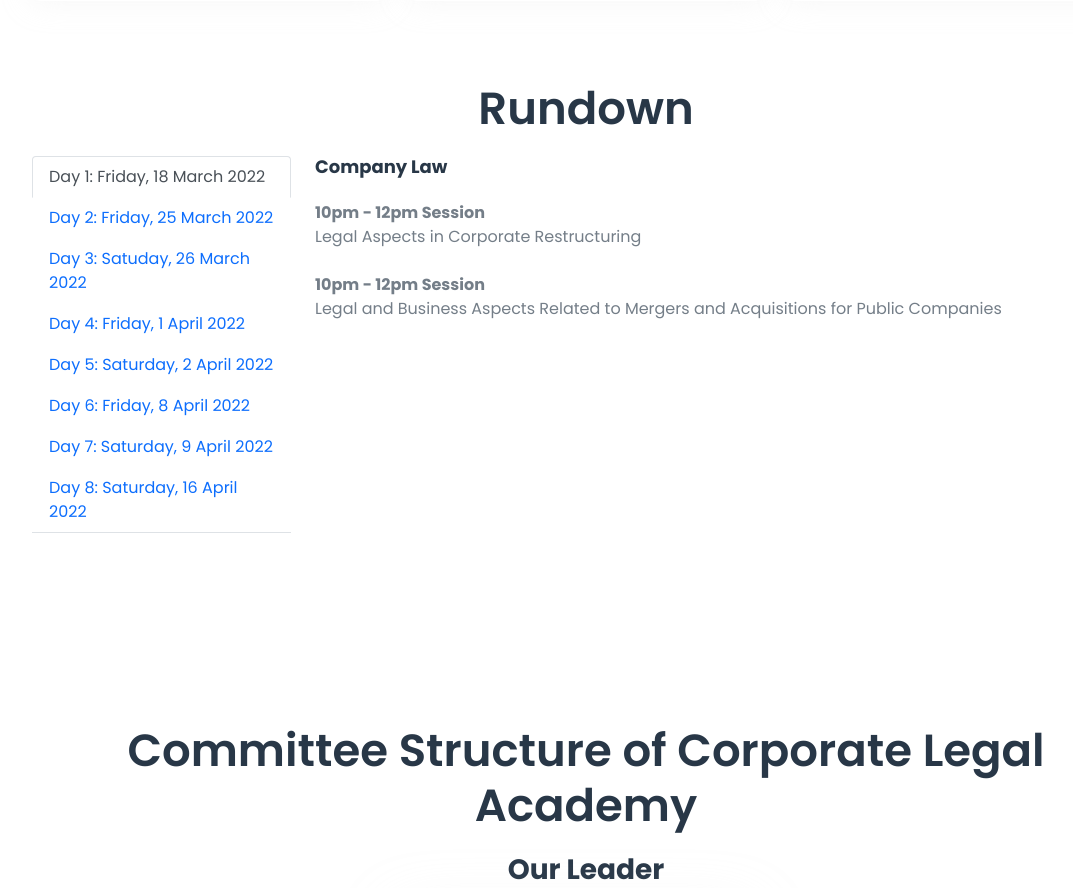
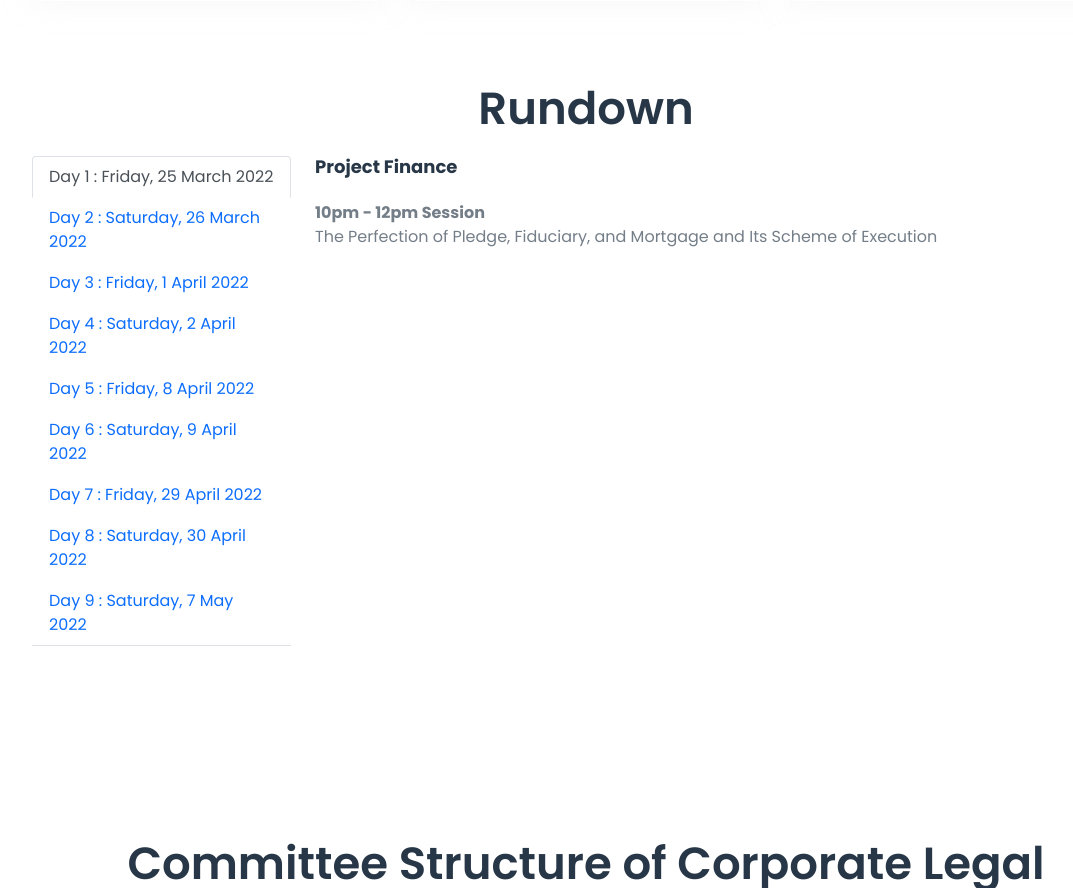
Before and after one commit to Tintapen/coprlegal, a CodeIgniter app: page /database/ in a window 1280 px wide. Shown: the part 2781-3669 px from the top of the page, without its empty margins (54-1127 px from the left). Run offline with CodeIgniter, Linux system fonts and the light colour scheme.

Commit message:
Ubah Session

```diff
--- a/application/views/template/session.php
+++ b/application/views/template/session.php
@@ -7,49 +7,43 @@
 						<div class="row portfolio-description">
  				<div class="col-5 col-sm-3">
  					<div class="nav flex-column nav-tabs h-100" id="vert-tabs-tab" role="tablist" aria-orientation="vertical">
- 						<a class="nav-link active" id="vert-tabs-home-tab" data-toggle="pill" href="#vert-tabs-home" role="tab" aria-controls="vert-tabs-home" aria-selected="true">Day 1: Friday, 18 March 2022</a>
- 						<a class="nav-link" id="vert-tabs-profile-tab" data-toggle="pill" href="#vert-tabs-profile" role="tab" aria-controls="vert-tabs-profile" aria-selected="false">Day 2: Friday, 25 March 2022</a>
- 						<a class="nav-link" id="vert-tabs-messages-tab" data-toggle="pill" href="#vert-tabs-messages" role="tab" aria-controls="vert-tabs-messages" aria-selected="false">Day 3: Satuday, 26 March 2022</a>
- 						<a class="nav-link" id="vert-tabs-settings-tab" data-toggle="pill" href="#vert-tabs-settings" role="tab" aria-controls="vert-tabs-settings" aria-selected="false">Day 4: Friday, 1 April 2022</a>
- 						<a class="nav-link" id="vert-tabs-settings1-tab" data-toggle="pill" href="#vert-tabs-settings1" role="tab" aria-controls="vert-tabs-settings" aria-selected="false">Day 5: Saturday, 2 April 2022</a>
- 						<a class="nav-link" id="vert-tabs-settings2-tab" data-toggle="pill" href="#vert-tabs-settings2" role="tab" aria-controls="vert-tabs-settings" aria-selected="false">Day 6: Friday, 8 April 2022</a>
- 						<a class="nav-link" id="vert-tabs-settings3-tab" data-toggle="pill" href="#vert-tabs-settings3" role="tab" aria-controls="vert-tabs-settings" aria-selected="false">Day 7: Saturday, 9 April 2022</a>
- 						<a class="nav-link" id="vert-tabs-settings4-tab" data-toggle="pill" href="#vert-tabs-settings4" role="tab" aria-controls="vert-tabs-settings" aria-selected="false">Day 8: Saturday, 16 April 2022</a>
- 					</div>
+ 						<a class="nav-link active" id="vert-tabs-home-tab" data-toggle="pill" href="#vert-tabs-home" role="tab" aria-controls="vert-tabs-home" aria-selected="true">Day 1 : Friday, 25 March 2022</a>
+ 						<a class="nav-link" id="vert-tabs-profile-tab" data-toggle="pill" href="#vert-tabs-profile" role="tab" aria-controls="vert-tabs-profile" aria-selected="false">Day 2 : Saturday, 26 March 2022</a>
+ 						<a class="nav-link" id="vert-tabs-messages-tab" data-toggle="pill" href="#vert-tabs-messages" role="tab" aria-controls="vert-tabs-messages" aria-selected="false">Day 3 : Friday, 1 April 2022</a>
+ 						<a class="nav-link" id="vert-tabs-settings-tab" data-toggle="pill" href="#vert-tabs-settings" role="tab" aria-controls="vert-tabs-settings" aria-selected="false">Day 4 : Saturday, 2 April 2022</a>
+ 						<a class="nav-link" id="vert-tabs-settings1-tab" data-toggle="pill" href="#vert-tabs-settings1" role="tab" aria-controls="vert-tabs-settings" aria-selected="false">Day 5 : Friday, 8 April 2022</a>
+ 						<a class="nav-link" id="vert-tabs-settings2-tab" data-toggle="pill" href="#vert-tabs-settings2" role="tab" aria-controls="vert-tabs-settings" aria-selected="false">Day 6 : Saturday, 9 April 2022</a>
+ 						<a class="nav-link" id="vert-tabs-settings3-tab" data-toggle="pill" href="#vert-tabs-settings3" role="tab" aria-controls="vert-tabs-settings" aria-selected="false">Day 7 : Friday, 29 April 2022</a>
+ 						<a class="nav-link" id="vert-tabs-settings4-tab" data-toggle="pill" href="#vert-tabs-settings4" role="tab" aria-controls="vert-tabs-settings" aria-selected="false">Day 8 : Saturday, 30 April 2022</a>
+						 <a class="nav-link" id="vert-tabs-settings4-tab" data-toggle="pill" href="#vert-tabs-settings5" role="tab" aria-controls="vert-tabs-settings" aria-selected="false">Day 9 : Saturday, 7 May 2022</a>
+					</div>
  				</div>
  				<div class="col-7 col-sm-9">
  					<div class="tab-content" id="vert-tabs-tabContent">
  						<div class="tab-pane text-left fade show active" id="vert-tabs-home" role="tabpanel" aria-labelledby="vert-tabs-home-tab">
-						 <h5>Company Law</h5>
+						 <h5>Project Finance</h5>
 						 <br>
 						 <ul>
  								<li>
  									<b>10pm - 12pm Session</b>
  								</li>
-								 Legal Aspects in Corporate Restructuring
+								 The Perfection of Pledge, Fiduciary, and Mortgage and Its Scheme of Execution
  						</ul>
-						 <br>
-						 <ul>
-							 <li><b>10pm - 12pm Session</b></li>
-							 Legal and Business Aspects Related to Mergers and Acquisitions for Public Companies
-						 </ul>
  						</div>
  						<div class="tab-pane fade" id="vert-tabs-profile" role="tabpanel" aria-labelledby="vert-tabs-profile-tab">
  						<h5>Project Finance</h5><br>
 						 <ul>
- 								<li>
- 									<b>10pm - 12pm Session</b>
- 								</li>
- 								The Perfection of Pledge, Fiduciary, and Mortgage and Its Scheme of Execution
- 							</ul>
+							 <li><b>10pm - 12pm Session</b></li>
+							 Project  Financing  In  Indonesian Highway Construction
+						 </ul>
  						</div>
  						<div class="tab-pane fade" id="vert-tabs-messages" role="tabpanel" aria-labelledby="vert-tabs-messages-tab">
- 						<h5>Project Finance</h5>	<br>
+ 						<h5>Capital Market</h5>	<br>
 						 <ul>
  								<li>
  									<b>10pm - 12pm Session</b>
  								</li>
- 								Project Financing In Indonesian Highway Construction
+ 								Legal  Aspects   and   Impact   of   Stock Delisting
  							</ul>
  						</div>
  						<div class="tab-pane fade" id="vert-tabs-settings" role="tabpanel" aria-labelledby="vert-tabs-settings-tab">
@@ -58,16 +52,16 @@
  								<li>
  									<b>10pm - 12pm Session</b>
  								</li>
- 								Legal Aspects and Impact of Stock Delisting
+ 								The Legal Aspect of Global and National Bonds Offering
  							</ul>
  						</div>
  						<div class="tab-pane fade" id="vert-tabs-settings1" role="tabpanel" aria-labelledby="vert-tabs-settings1-tab">
- 						<h5>Capital Market</h5>	<br>
+ 						<h5>Mining & Resources</h5>	<br>
 						 <ul>
  								<li>
  									<b>10pm - 12pm Session</b>
  								</li>
- 								The Legal Aspect of Global and National Bonds Offering
+ 								Renewable  Resources   and  The  New Regime  of  Carbon  Policy  to  Improve Green Environment
  							</ul>
 
  						</div>
@@ -77,31 +71,37 @@
  								<li>
  									<b>10pm - 12pm Session</b>
  								</li>
- 								Renewable Resources and The New Regime of Carbon Policy to Improve Green Environment
- 							</ul>
+								 Nickel  downstream  In  The  Electronic Vehicle Development Process
+							</ul>
  						</div>
  						<div class="tab-pane fade" id="vert-tabs-settings3" role="tabpanel" aria-labelledby="vert-tabs-settings3-tab">
- 						<h5>Mining & Resources</h5>	<br>
+ 						<h5>Company Law</h5>	<br>
 						 <ul>
  								<li>
  									<b>10pm - 12pm Session</b>
  								</li>
- 								Nickel downstream In The Electronic Vehicle Development Process
+ 								Legal Aspects in Corporate Restructuring
  							</ul>
  						</div>
  						<div class="tab-pane fade" id="vert-tabs-settings4" role="tabpanel" aria-labelledby="vert-tabs-settings4-tab">
- 						<h5>CV & Interview Workshop</h5>	<br>
+ 						<h5>Company Law</h5>	<br>
 						 <ul>
  								<li>
  									<b>10pm - 12pm Session</b>
  								</li>
- 								1.How To Make a Proper CV For Law Faculty Students<br>
-								2.Interview Preparation For Corporate Lawyer Careers
+ 								Legal  and  Business  Aspects  Related  to Mergers and Acquisitions for Public
  							</ul>
-
  						</div>
-
- 					</div>
+						 <div class="tab-pane fade" id="vert-tabs-settings5" role="tabpanel" aria-labelledby="vert-tabs-settings5-tab">
+						 <h5>CV & Interview Workshop</h5>	<br>
+						 <ul>
+ 								<li>
+ 									<b>10pm - 12pm Session</b>
+ 								</li>
+ 							1. How to Make a Proper CV for Law Faculity Student <br>
+							 2. Interview Preparation For Corporate Lawyers Careers
+							</ul>
+						</div>
  				</div>
  			</div>
 					</div>
```
